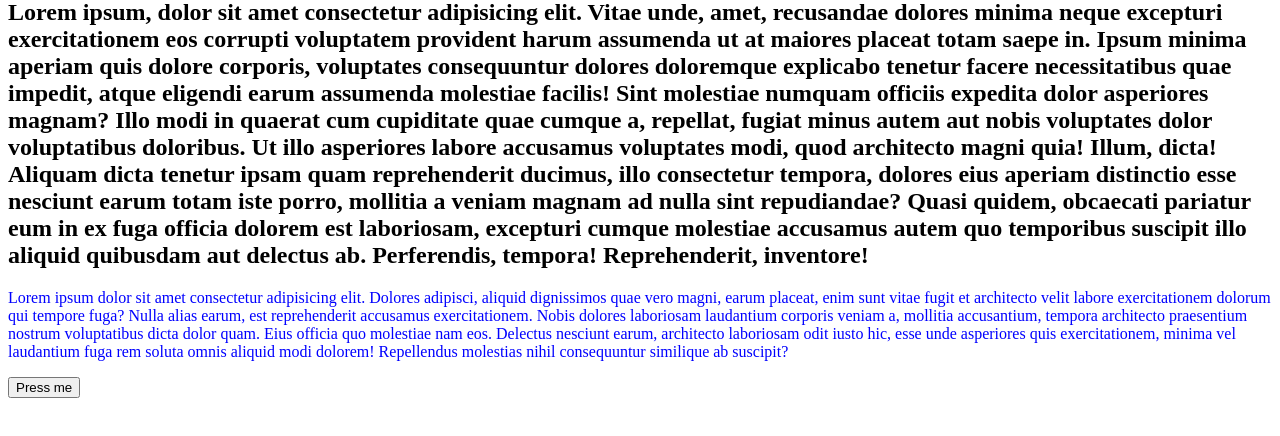
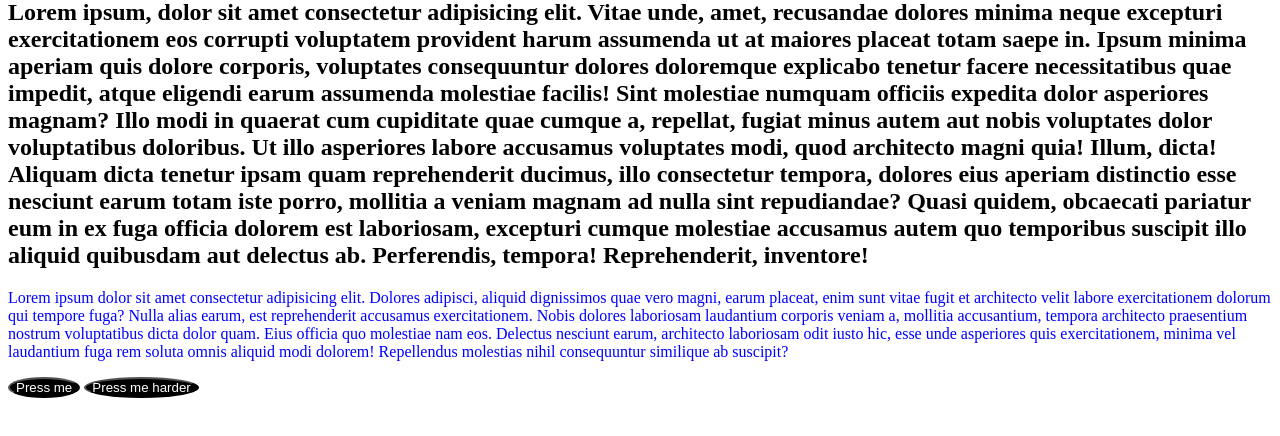
Before and after one commit to Vbeelearncode/Git, a plain HTML site: page index.html in a window 1280 px wide. Shown: the part 66-502 px from the top of the page. Drawn offline with Linux system fonts and the light colour scheme.

Commit message:
Updated one more button and buttons' styling in a new branch

```diff
--- a/index.html
+++ b/index.html
@@ -17,5 +17,6 @@
     Nulla alias earum, est reprehenderit accusamus exercitationem. Nobis dolores laboriosam laudantium corporis veniam a, mollitia accusantium, tempora architecto praesentium nostrum voluptatibus dicta dolor quam. Eius officia quo molestiae nam eos.
     Delectus nesciunt earum, architecto laboriosam odit iusto hic, esse unde asperiores quis exercitationem, minima vel laudantium fuga rem soluta omnis aliquid modi dolorem! Repellendus molestias nihil consequuntur similique ab suscipit?</p>
     <button>Press me</button>
+    <button>Press me harder</button>
 </body>
 </html>
--- a/random.css
+++ b/random.css
@@ -9,3 +9,9 @@
 p {
     color: blue;
 }
+
+button {
+    color: white;
+    border-radius:50%;
+    background-color: #000;
+}
```
